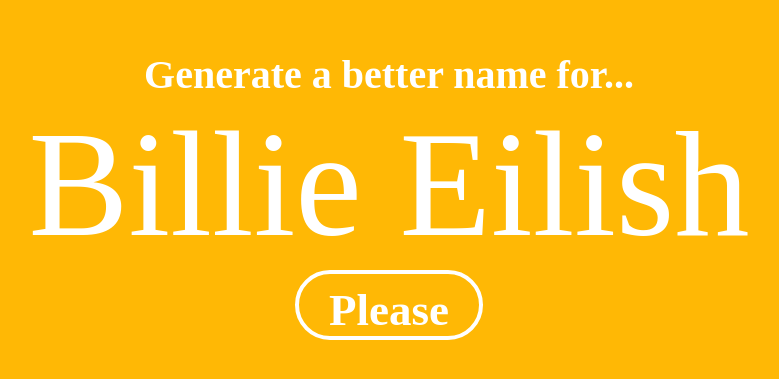
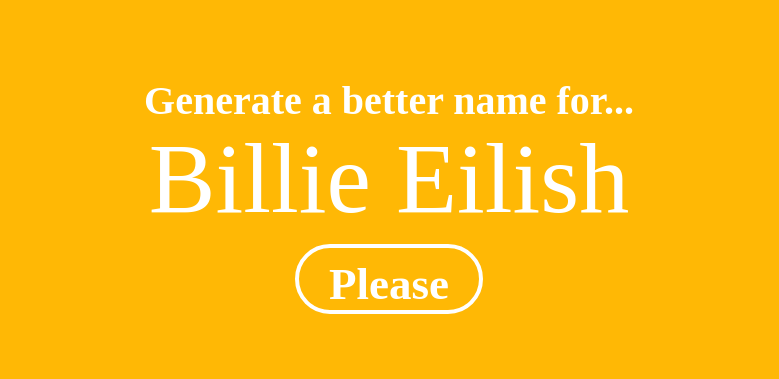
Before and after one commit to ErikBoesen/billieeilish, a plain HTML site: page index.html in a window 1280 px wide. Shown: the part 205-584 px from the top of the page, without its empty margins (251-1030 px from the left). Drawn offline with Linux system fonts and the light colour scheme; a web font is replaced by a local one.

Commit message:
Shrink name

```diff
--- a/style.css
+++ b/style.css
@@ -53,9 +53,11 @@ h1 {
     font-size: 40px;
 }
 #name {
-    font-size: 150px;
+    font-size: 100px;
+    line-height: 1.1;
 }
 #generate {
+    margin-top: 10px;
     font-family: 'Great Vibes';
     padding: 10px 30px 0px;
     border: solid 4px white;
```
